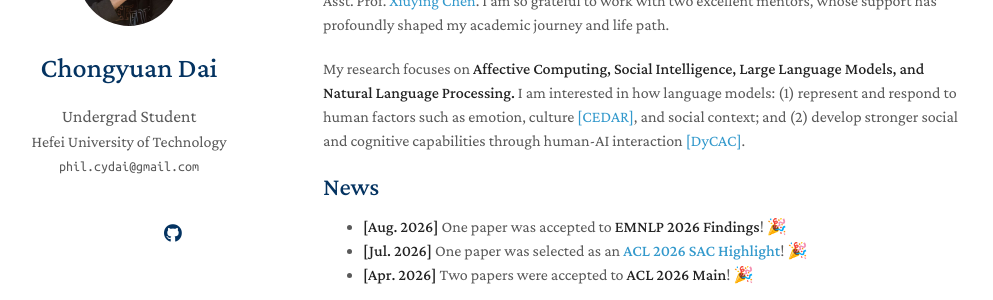
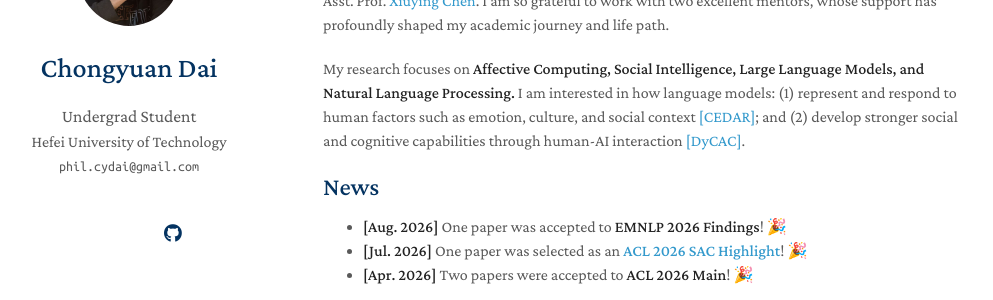
Before and after one commit to chyuandai/chyuandai.github.io, a Jekyll site: the page built from index.md, in a window 1280 px wide and 900 px high. Shown: the part 168-468 px from the top of the window, without its empty margins (147-1140 px from the left). Built offline with Jekyll 4.4.1, drawn with Linux system fonts in a browser that asks for light colours; a style sheet for code colours, icons or effects is not loaded; our own code applies the rules of GitHub Pages for plain Markdown files.

Commit message:
update my personal page

```diff
--- a/index.md
+++ b/index.md
@@ -6,7 +6,7 @@
 
 I am Chongyuan Dai (戴崇远), a final-year undergraduate student at Hefei University of Technology, China, advised by A/Prof. [Jinpeng Hu](https://scholar.google.com/citations?user=3xMIKfcAAAAJ&hl=en). Currently, I am a research intern at MBZUAI, UAE, advised by Asst. Prof. [Xiuying Chen](https://scholar.google.com/citations?user=COUnAF4AAAAJ&hl=en). I am so grateful to work with two excellent mentors, whose support has profoundly shaped my academic journey and life path.
 
-My research focuses on **Affective Computing, Social Intelligence, Large Language Models, and Natural Language Processing.** I am interested in how language models: (1) represent and respond to human factors such as emotion, culture [[CEDAR]](https://aclanthology.org/2026.acl-long.1769.pdf), and social context; and (2) develop stronger social and cognitive capabilities through human-AI interaction [[DyCAC]](https://arxiv.org/pdf/2608.22411).
+My research focuses on **Affective Computing, Social Intelligence, Large Language Models, and Natural Language Processing.** I am interested in how language models: (1) represent and respond to human factors such as emotion, culture, and social context [[CEDAR]](https://aclanthology.org/2026.acl-long.1769.pdf); and (2) develop stronger social and cognitive capabilities through human-AI interaction [[DyCAC]](https://arxiv.org/pdf/2608.22411).
 
 ## News
 
```
